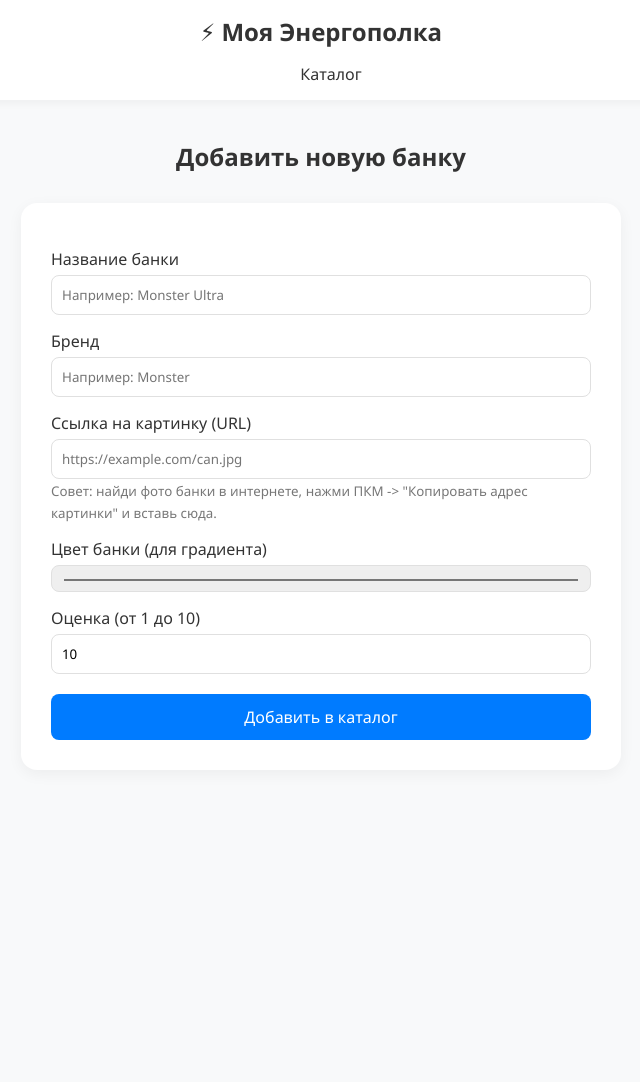
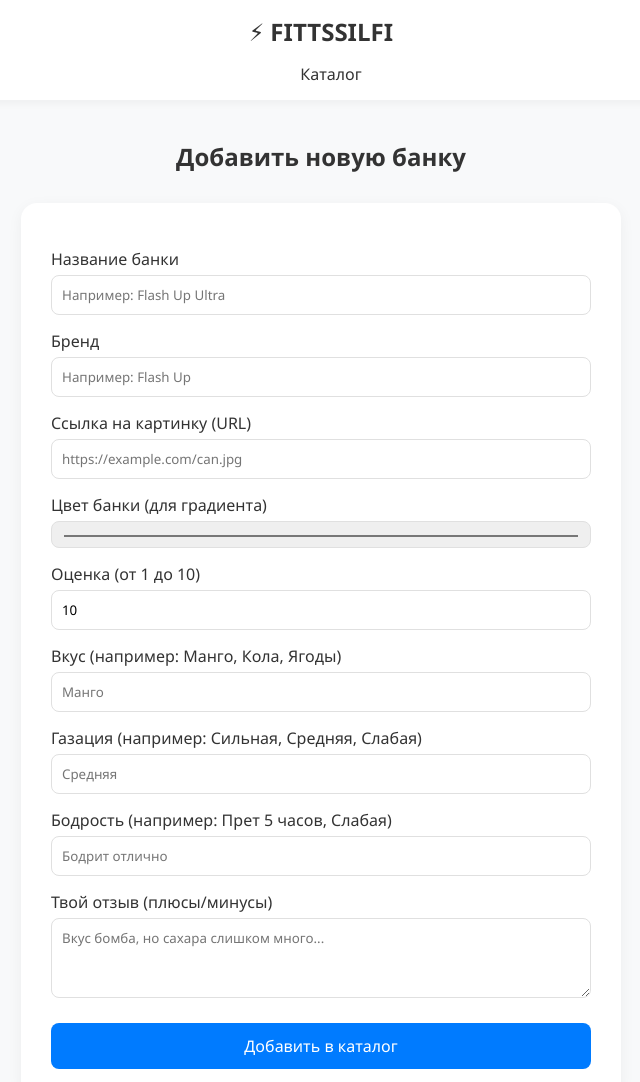
Before and after one commit to FITTSSILFIETTA/Test, a plain HTML site: page admin.html in a window 1280 px wide. Shown: the whole page, without its empty margins (319-959 px from the left). Before the commit the page ends 810 px from the top, so only its background shows below. Drawn offline with Linux system fonts and the light colour scheme.

Commit message:
Update admin.html

```diff
--- a/admin.html
+++ b/admin.html
@@ -3,19 +3,20 @@
 <head>
     <meta charset="UTF-8">
     <meta name="viewport" content="width=device-width, initial-scale=1.0">
-    <title>Админка - Моя Энергополка</title>
+    <title>Админка - FITTSSILFI</title>
     <link rel="stylesheet" href="style.css">
     <style>
         .admin-form { background: #fff; padding: 30px; border-radius: 16px; box-shadow: 0 4px 15px rgba(0,0,0,0.05); max-width: 600px; margin: 0 auto; }
         .admin-form label { display: block; margin-top: 15px; font-weight: 500; }
-        .admin-form input, .admin-form textarea, .admin-form select { width: 100%; padding: 10px; margin-top: 5px; border: 1px solid var(--border); border-radius: 8px; }
+        .admin-form input, .admin-form textarea, .admin-form select { width: 100%; padding: 10px; margin-top: 5px; border: 1px solid var(--border); border-radius: 8px; font-family: inherit; }
+        .admin-form textarea { resize: vertical; height: 80px; }
         .admin-form button { margin-top: 20px; width: 100%; padding: 12px; background: var(--accent); color: #fff; border: none; border-radius: 8px; font-size: 16px; cursor: pointer; }
         .admin-form button:hover { background: #0056b3; }
     </style>
 </head>
 <body>
     <header>
-        <div class="logo">⚡ Моя Энергополка</div>
+        <div class="logo">⚡ FITTSSILFI</div>
         <nav>
             <a href="index.html">Каталог</a>
         </nav>
@@ -25,20 +26,32 @@
         <h2 style="text-align: center; margin-bottom: 30px;">Добавить новую банку</h2>
         <form class="admin-form" id="addCanForm">
             <label>Название банки</label>
-            <input type="text" id="canName" required placeholder="Например: Monster Ultra">
+            <input type="text" id="canName" required placeholder="Например: Flash Up Ultra">
 
             <label>Бренд</label>
-            <input type="text" id="canBrand" required placeholder="Например: Monster">
+            <input type="text" id="canBrand" required placeholder="Например: Flash Up">
 
             <label>Ссылка на картинку (URL)</label>
             <input type="url" id="canImage" required placeholder="https://example.com/can.jpg">
-            <small style="color: #777;">Совет: найди фото банки в интернете, нажми ПКМ -> "Копировать адрес картинки" и вставь сюда.</small>
 
             <label>Цвет банки (для градиента)</label>
-            <input type="color" id="canColor" value="#007bff">
+            <input type="color" id="canColor" value="#ffcc00">
 
             <label>Оценка (от 1 до 10)</label>
             <input type="number" id="canRating" min="1" max="10" value="10">
+
+            <!-- НОВЫЕ ПОЛЯ -->
+            <label>Вкус (например: Манго, Кола, Ягоды)</label>
+            <input type="text" id="canTaste" placeholder="Манго">
+
+            <label>Газация (например: Сильная, Средняя, Слабая)</label>
+            <input type="text" id="canGas" placeholder="Средняя">
+
+            <label>Бодрость (например: Прет 5 часов, Слабая)</label>
+            <input type="text" id="canEnergy" placeholder="Бодрит отлично">
+
+            <label>Твой отзыв (плюсы/минусы)</label>
+            <textarea id="canReview" placeholder="Вкус бомба, но сахара слишком много..."></textarea>
 
             <button type="submit">Добавить в каталог</button>
         </form>
@@ -46,24 +59,25 @@
 
     <script src="app.js"></script>
     <script>
-        // Логика добавления банки
         document.getElementById('addCanForm').addEventListener('submit', function(e) {
             e.preventDefault();
-
             const newCan = {
-                id: Date.now(),
+                id: Date.now().toString(), // Уникальный ID на основе времени
                 name: document.getElementById('canName').value,
                 brand: document.getElementById('canBrand').value,
                 image: document.getElementById('canImage').value,
                 color: document.getElementById('canColor').value,
-                rating: document.getElementById('canRating').value
+                rating: document.getElementById('canRating').value,
+                taste: document.getElementById('canTaste').value,
+                gas: document.getElementById('canGas').value,
+                energy: document.getElementById('canEnergy').value,
+                review: document.getElementById('canReview').value
             };
 
-            // Достаем текущие банки из памяти или создаем пустой массив
             let cans = JSON.parse(localStorage.getItem('energyCans')) || [];
+            // Удаляем старые тестовые банки, если они без ID (чтобы не было дублей)
+            cans = cans.filter(c => c.id);
             cans.push(newCan);
-
-            // Сохраняем обратно
             localStorage.setItem('energyCans', JSON.stringify(cans));
 
             alert('Банка успешно добавлена!');
```
